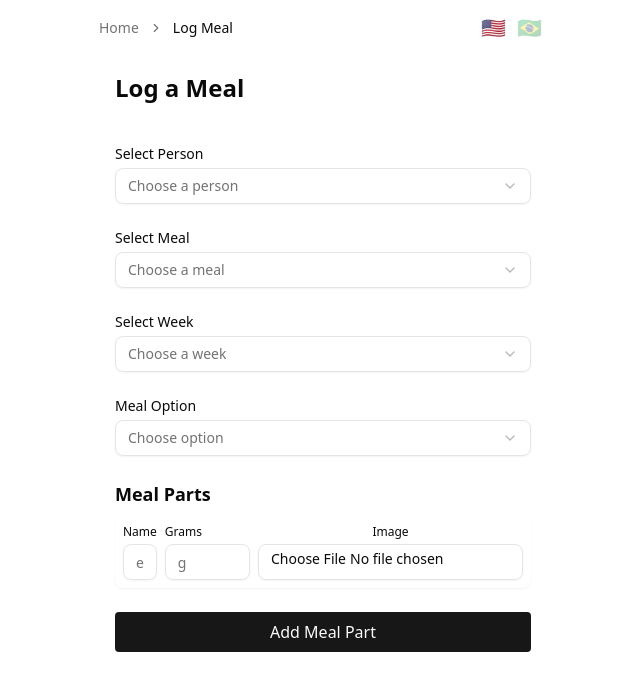
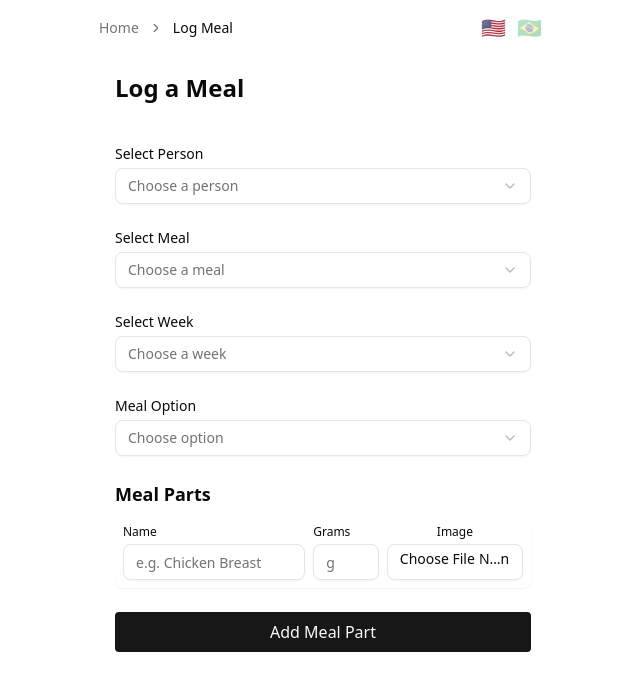
Before and after one commit to patoteGo/nutri-health, a Next.js app: page /log-meal in a window 1280 px wide. Shown: the top 690 px of the page, without its empty margins (317-957 px from the left). Built offline with nearby package versions, Linux system fonts and the light colour scheme.

Commit message:
fix with name meal

```diff
--- a/app/log-meal/page.tsx
+++ b/app/log-meal/page.tsx
@@ -163,7 +163,7 @@ function MealPartsList() {
       {parts.map((part, idx) => (
         <div key={idx} className="flex gap-2 items-center bg-card rounded-md p-2 shadow-xs">
           {/* Name Input */}
-          <div className="flex-1">
+          <div className="w-full">
             <label className="block text-xs mb-1">{t('food_name', 'Name')}</label>
             <Input
               type="text"
@@ -174,7 +174,7 @@ function MealPartsList() {
             />
           </div>
           {/* Grams Input */}
-          <div className="w-24">
+          <div className="w-36">
             <label className="block text-xs mb-1">{t('grams', 'Grams')}</label>
             <Input
               type="number"
```
